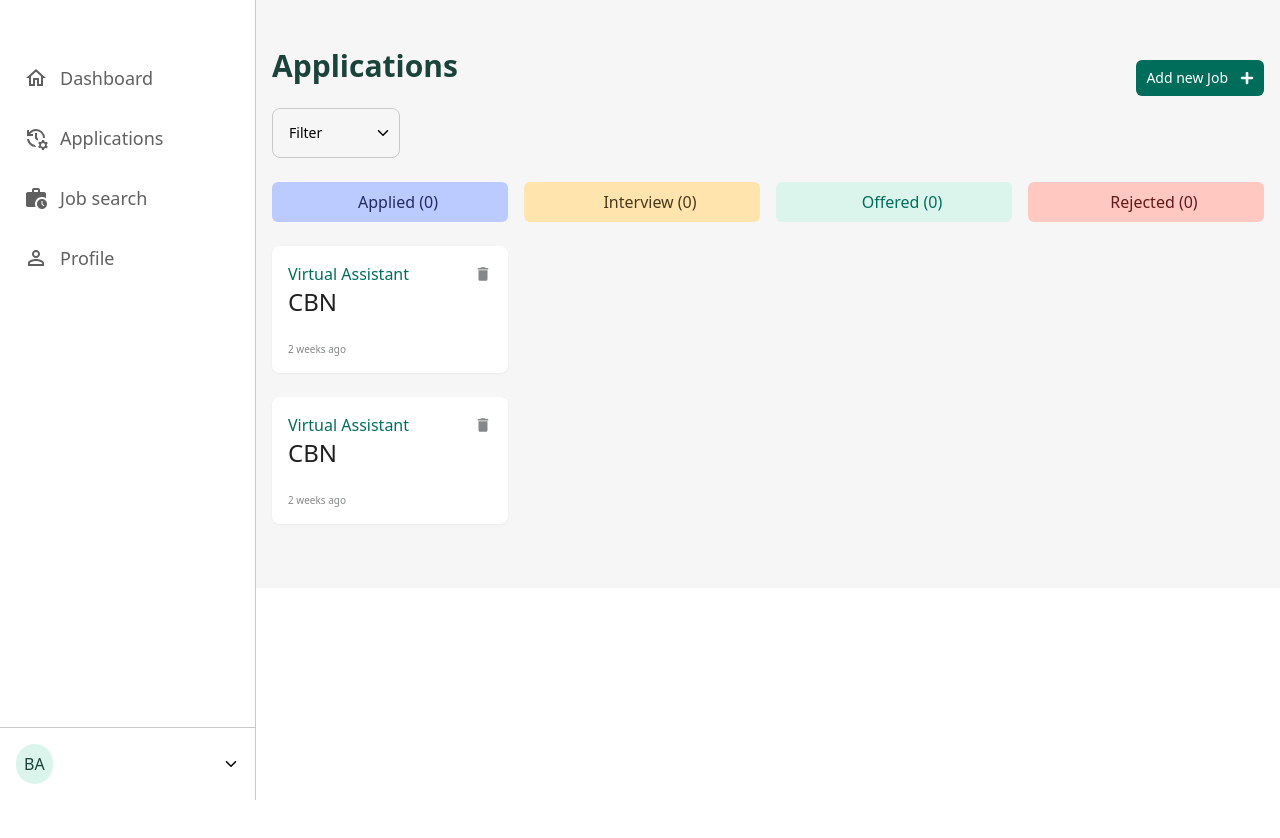
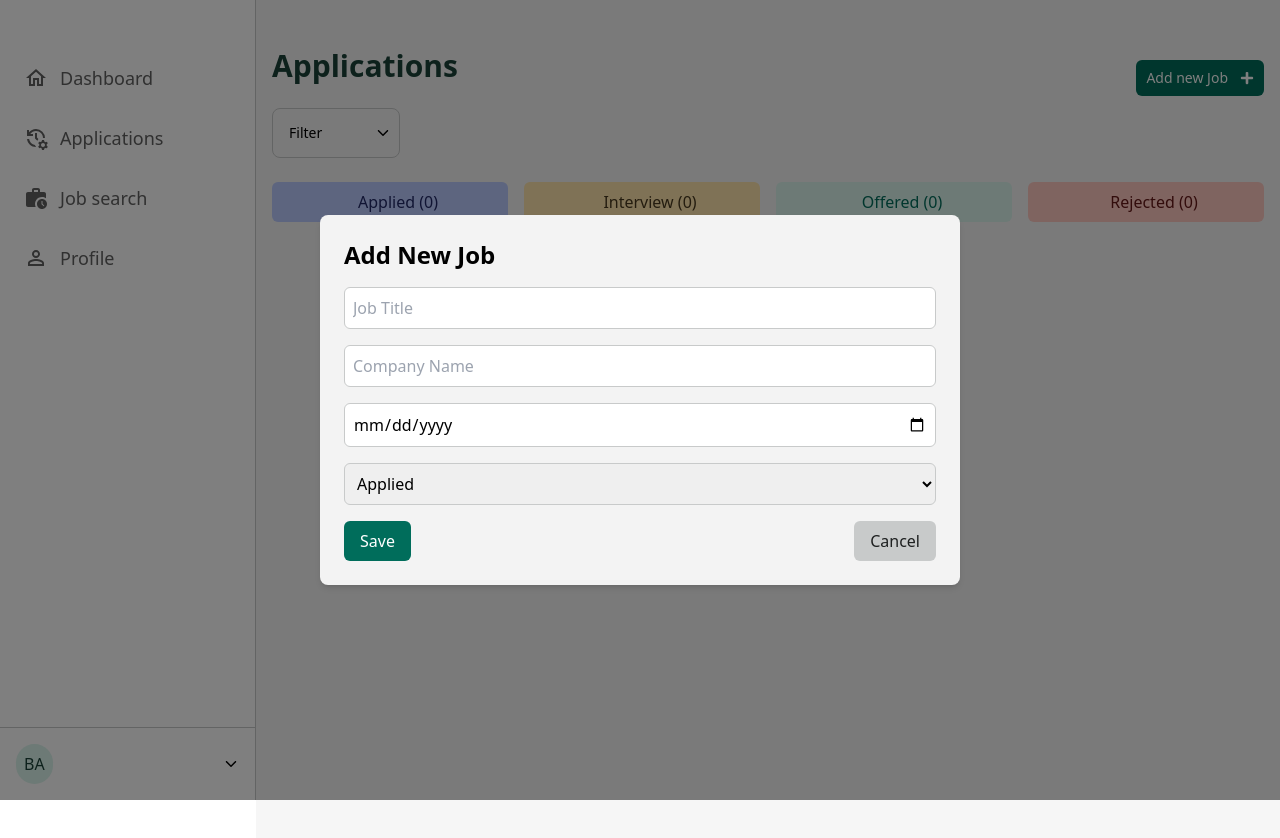
Before and after one commit to kolekarom/get-job, a React (Vite) app: page /dashboard/applications in a window 1280 px wide. Both pictures are taken after a click on the button "Add new Job". Shown: the top 838 px of the page. Before the commit the page ends 800 px from the top, so only its background shows below. Built offline with nearby package versions, Linux system fonts and the light colour scheme.

Commit message:
update applications page

```diff
--- a/src/Components/AddNewJob.jsx
+++ b/src/Components/AddNewJob.jsx
@@ -1,94 +1,86 @@
 import React, { useState } from "react";
 
-const AddNewJobs = () => {
-  const [applications, setApplications] = useState([]);
-  const [newApplication, setNewApplication] = useState({
-    company: "",
-    position: "",
-    status: "Applied",
-    date: "",
-    notes: "",
-  });
+const AddNewJobs = ({ setJobModal, onAddJob }) => {
+  const [jobTitle, setJobTitle] = useState("");
+  const [companyName, setCompanyName] = useState("");
+  const [applicationDate, setApplicationDate] = useState("");
+  const [status, setStatus] = useState("applied");
 
-  const handleChange = (e) => {
-    setNewApplication({
-      ...newApplication,
-      [e.target.name]: e.target.value,
-    });
+  const handleSubmit = (e) => {
+    e.preventDefault();
+    const newJob = {
+      jobTitle,
+      companyName,
+      applicationDate,
+      status,
     };
-
-  const handleAddApplication = (e) => {
-    e.preventDefault();
-    setApplications([
-      ...applications,
-      { ...newApplication, id: applications.length + 1 },
-    ]);
-    setNewApplication({
-      company: "",
-      position: "",
-      status: "Applied",
-      date: "",
-      notes: "",
-    });
+    onAddJob(newJob);
+    setJobTitle("");
+    setCompanyName("");
+    setApplicationDate("");
+    setStatus("applied");
+    setJobModal(false);
   };
 
   return (
-    <div className="job-applications-page">
-      <h1>Job Applications</h1>
-      <form onSubmit={handleAddApplication} className="application-form">
+    <div className="fixed inset-0 bg-[#000]/50 z-40">
+      <div className="p-6 w-[50%] shadow-md fixed top-1/2 left-1/2 translate-x-[-50%] translate-y-[-50%] bg-[#f3f3f3] rounded-lg">
+        <div>
+          <h2 className="text-2xl font-semibold mb-4">Add New Job</h2>
+          <form onSubmit={handleSubmit} className="flex flex-col gap-4">
             <input
               type="text"
-          name="company"
-          value={newApplication.company}
-          onChange={handleChange}
-          placeholder="Company Name"
+              placeholder="Job Title"
+              value={jobTitle}
+              onChange={(e) => setJobTitle(e.target.value)}
+              className="border border-gray-light rounded-md p-2 outline-none focus:ring-[1px] focus:ring-teal"
               required
             />
             <input
               type="text"
-          name="position"
-          value={newApplication.position}
-          onChange={handleChange}
-          placeholder="Job Position"
+              placeholder="Company Name"
+              value={companyName}
+              onChange={(e) => setCompanyName(e.target.value)}
+              className="border border-gray-light rounded-md p-2 outline-none focus:ring-[1px] focus:ring-teal"
               required
             />
             <input
               type="date"
-          name="date"
-          value={newApplication.date}
-          onChange={handleChange}
+              placeholder="Application Date"
+              value={applicationDate}
+              onChange={(e) => setApplicationDate(e.target.value)}
+              className="border border-gray-light rounded-md p-2 outline-none focus:ring-[1px] focus:ring-teal"
               required
             />
             <select
-          name="status"
-          value={newApplication.status}
-          onChange={handleChange}
+              value={status}
+              onChange={(e) => setStatus(e.target.value)}
+              className="border border-gray-light rounded-md p-2 outline-none focus:ring-[1px] focus:ring-teal "
+              required
             >
-          <option value="Applied">Applied</option>
-          <option value="Interviewing">Interviewing</option>
-          <option value="Offered">Offered</option>
-          <option value="Rejected">Rejected</option>
+              <option value="applied">Applied</option>
+              <option value="interview">Interview</option>
+              <option value="offered">Offered</option>
+              <option value="rejected">Rejected</option>
             </select>
-        <textarea
-          name="notes"
-          value={newApplication.notes}
-          onChange={handleChange}
-          placeholder="Notes"
-        />
-        <button type="submit">Add Application</button>
+            <div className="flex justify-between">
+              <button
+                type="submit"
+                className="bg-teal text-white rounded-md py-2 px-4"
+              >
+                Save
+              </button>
+              <button
+                type="button"
+                onClick={() => setJobModal(false)}
+                className="bg-gray-light text-gray-dark rounded-md py-2 px-4"
+              >
+                Cancel
+              </button>
+            </div>
           </form>
-      <ul className="applications-list">
-        {applications.map((application) => (
-          <li key={application.id} className="application-item">
-            <h3>
-              {application.position} at {application.company}
-            </h3>
-            <p>Status: {application.status}</p>
-            <p>Date Applied: {application.date}</p>
-            <p>Notes: {application.notes}</p>
-          </li>
-        ))}
-      </ul>
+        </div>
+      </div>
     </div>
   );
 };
--- /dev/null
+++ b/src/Components/DashboardCard.jsx
@@ -0,0 +1,20 @@
+import { Link } from "react-router-dom";
+
+const DashboardCard = ({ to, icon: Icon, title, description }) => {
+  return (
+    <div>
+      <Link
+        to={to}
+        className="block max-w-sm p-4 bg-white rounded-lg shadow-sm hover:shadow-lg h-full"
+      >
+        <span className="flex w-10 h-10 rounded-full bg-teal-light items-center justify-center text-teal-dark text-xl">
+          <Icon />
+        </span>
+        <h5 className="mb-2 text-2xl font-bold text-gray-dark">{title}</h5>
+        <p className="text-gray">{description}</p>
+      </Link>
+    </div>
+  );
+};
+
+export default DashboardCard;
--- a/src/Pages/Applications.jsx
+++ b/src/Pages/Applications.jsx
@@ -2,44 +2,73 @@ import React, { useState } from "react";
 import { FaPlus } from "react-icons/fa";
 import { IoIosArrowDown } from "react-icons/io";
 import { MdDelete } from "react-icons/md";
+import AddNewJobs from "../Components/AddNewJob";
 
 const Applications = () => {
+  // Filter dropdown options
   const dropdownMenu = [
-    {
-      id: 0,
-      label: "Status",
-    },
-    {
-      id: 1,
-      label: "Date",
-    },
-    {
-      id: 2,
-      label: "Company",
-    },
-    {
-      id: 3,
-      label: "Role",
-    },
+    { id: 0, label: "Status" },
+    { id: 1, label: "Date" },
+    { id: 2, label: "Company" },
+    { id: 3, label: "Role" },
   ];
 
   const [dropdownVisible, setDropdownVisible] = useState(false);
+  const [showJobModal, setShowJobModal] = useState(false);
+  const [jobs, setJobs] = useState([]);
+
   const toggleDropdown = () => {
     setDropdownVisible(!dropdownVisible);
   };
+
+  const handleOpenJobModal = () => {
+    setShowJobModal(true);
+  };
+
+  const handleAddJob = (newJob) => {
+    setJobs([...jobs, newJob]);
+  };
+
+  const statusColors = {
+    applied: {
+      background: "bg-blue-light",
+      text: "text-blue",
+    },
+    interview: {
+      background: "bg-orange-light",
+      text: "text-orange",
+    },
+    offered: {
+      background: "bg-teal-light",
+      text: "text-teal",
+    },
+    rejected: {
+      background: "bg-red-light",
+      text: "text-red",
+    },
+  };
+
   return (
-    <div >
-      <span className="flex justify-between items-center">
+    <div className="h-screen">
+      <span className="flex justify-between items-center ">
         <h2 className="text-teal-dark text-3xl font-semibold mb-6">
           Applications
         </h2>
-        <button className="bg-teal text-white rounded-md py-2 px-2.5 flex justify-center items-center gap-3 text-sm">
-          <a href="#">Add new Job</a>
+        <button
+          className="bg-teal text-white rounded-md py-2 px-2.5 flex justify-center items-center gap-3 text-sm"
+          onClick={handleOpenJobModal}
+        >
+          <p>Add new Job</p>
           <span className="text-sm">
             <FaPlus />
           </span>
         </button>
       </span>
+
+      {/* Job modal */}
+      {showJobModal && (
+        <AddNewJobs setJobModal={setShowJobModal} onAddJob={handleAddJob} />
+      )}
 
       <div>
         <div
@@ -51,6 +80,8 @@ const Applications = () => {
             <IoIosArrowDown />
           </span>
         </div>
+
+        {/* Filter Dropdown menu */}
         {dropdownVisible && (
           <div className="my-4 bg-white rounded shadow z-10 absolute">
             <ul className="py-2 px-3 text-[#606060]">
@@ -67,54 +98,38 @@ const Applications = () => {
         )}
       </div>
       <div className="mt-6 grid grid-cols-1 sm:grid-cols-2 lg:grid-cols-4 gap-4 mb-12">
-        <div>
+        {["applied", "interview", "offered", "rejected"].map((status) => (
+          <div key={status}>
             <span className="text-center">
-            <p className="bg-blue-light text-blue rounded-md pl-4 py-2">
-              Applied (0)
+              <p
+                className={`${statusColors[status].background} ${statusColors[status].text} rounded-md pl-4 py-2 capitalize`}
+              >
+                {status} ({jobs.filter((job) => job.status === status).length})
               </p>
             </span>
-          <div className="rounded-lg drop-shadow-sm bg-white mt-6 p-4 cursor-pointer hover:drop-shadow">
+            {jobs
+              .filter((job) => job.status === status)
+              .map((job, index) => (
+                <div
+                  key={index}
+                  className="rounded-lg drop-shadow-sm bg-white mt-6 p-4 cursor-pointer hover:drop-shadow"
+                >
                   <div className="flex justify-between items-center">
-              <p className="text-teal">Virtual Assistant</p>
+                    <p className="text-teal">{job.jobTitle}</p>
                     <span className="text-gray text-lg">
                       <MdDelete />
                     </span>
                   </div>
-            <h3 className="text-2xl mb-6 text-gray-dark">CBN</h3>
-            <p className="text-[10px] text-gray">2 weeks ago</p>
+                  <h3 className="text-2xl mb-6 text-gray-dark">
+                    {job.companyName}
+                  </h3>
+                  <p className="text-[10px] text-gray">
+                    {new Date(job.applicationDate).toDateString()}
+                  </p>
                 </div>
-          <div className="rounded-lg drop-shadow-sm bg-white mt-6 p-4 cursor-pointer hover:drop-shadow">
-            <div className="flex justify-between items-center">
-              <p className="text-teal">Virtual Assistant</p>
-              <span className="text-gray text-lg">
-                <MdDelete />
-              </span>
+              ))}
           </div>
-            <h3 className="text-2xl mb-6 text-gray-dark">CBN</h3>
-            <p className="text-[10px] text-gray">2 weeks ago</p>
-          </div>
-        </div>
-        <div>
-          <span className="text-center">
-            <p className="bg-orange-light text-orange rounded-md pl-4 py-2">
-              Interview (0)
-            </p>
-          </span>
-        </div>
-        <div>
-          <span className="text-center">
-            <p className="bg-teal-light text-teal rounded-md pl-4 py-2">
-              Offered (0)
-            </p>
-          </span>
-        </div>
-        <div>
-          <span className="text-center">
-            <p className="bg-red-light text-red rounded-md pl-4 py-2">
-              Rejected (0)
-            </p>
-          </span>
-        </div>
+        ))}
       </div>
     </div>
   );
--- a/src/Pages/Dashboard.jsx
+++ b/src/Pages/Dashboard.jsx
@@ -1,14 +1,21 @@
-import React from "react";
-import {Link} from "react-router-dom"
-import { LuUserCircle2, LuDownload } from "react-icons/lu";
+import React, {useState} from "react";
+import { Link } from "react-router-dom";
+import { LuUserCircle2, LuDownload, LuSearch } from "react-icons/lu";
 import {
   FaRegFileAlt,
   FaRegQuestionCircle,
   FaRegLightbulb,
   FaPlus,
 } from "react-icons/fa";
+import { BsBriefcase } from "react-icons/bs";
+import DashboardCard from "../Components/DashboardCard";
+import AddNewJobs from "../Components/AddNewJob";
 
 const Dashboard = () => {
+  const [showJobModal, setShowJobModal] = useState(false);
+  const handleOpenJobModal = () => {
+    setShowJobModal(true);
+  };
   return (
     <div>
       <div className="rounded-lg mb-10 flex flex-wrap justify-between items-center">
@@ -18,13 +25,17 @@ const Dashboard = () => {
             <p>Total Applications:</p>
             <p className="text-[#9CDACA]">0</p>
           </span>
-          <button className="bg-teal text-white rounded-md py-2 px-2.5 flex justify-center items-center gap-3 text-sm">
+          <button
+            className="bg-teal text-white rounded-md py-2 px-2.5 flex justify-center items-center gap-3 text-sm"
+            onClick={handleOpenJobModal}
+          >
             <a to="#">Add new Job</a>
             <span className="text-sm">
               <FaPlus />
             </span>
           </button>
         </div>
+        {showJobModal && <AddNewJobs setJobModal={setShowJobModal} />}
       </div>
       <div className="rounded-lg mb-4">
         <div>
@@ -35,68 +46,30 @@ const Dashboard = () => {
           </div>
 
           <div className="mt-6 grid grid-cols-1 sm:grid-cols-2 lg:grid-cols-4 gap-4 mb-12">
-            <div className="rounded-lg drop-shadow-sm">
-              <Link
-                to="/profile"
-                className="block max-w-sm p-6 bg-white rounded-lg shadow-md"
-              >
-                <span className="flex w-10 h-10 rounded-full bg-teal-light items-center justify-center text-teal-dark text-xl">
-                  <LuUserCircle2 />
-                </span>
-                <h5 className="mb-2 text-2xl font-bold tracking-tight text-gray-dark">
-                  Complete your profile
-                </h5>
-                <p className="text-gray">Add more details</p>
-              </Link>
-            </div>
-            <div className="rounded-lg drop-shadow-sm">
-              <a
-                href="#"
-                className="block max-w-sm p-6 bg-white rounded-lg shadow-md hover:bg-gray-100"
-              >
-                <span className="flex w-10 h-10 rounded-full bg-teal-light items-center justify-center text-teal-dark text-xl">
-                  <LuUserCircle2 />
-                </span>
-                <h5 className="mb-2 text-2xl font-bold tracking-tight text-gray-dark">
-                  Search for Jobs
-                </h5>
-                <p className="text-gray">
-                  Lorem ipsum, dolor sit amet consectetur adipisicing elit.
-                </p>
-              </a>
-            </div>{" "}
-            <div className="rounded-lg drop-shadow-sm">
-              <a
-                href="#"
-                className="block max-w-sm p-6 bg-white rounded-lg shadow-md hover:bg-gray-100"
-              >
-                <span className="flex w-10 h-10 rounded-full bg-teal-light items-center justify-center text-teal-dark text-xl">
-                  <LuUserCircle2 />
-                </span>
-                <h5 className="mb-2 text-2xl font-bold tracking-tight text-gray-dark">
-                  Search for Jobs
-                </h5>
-                <p className="text-gray">
-                  Lorem ipsum, dolor sit amet consectetur adipisicing elit.
-                </p>
-              </a>
-            </div>{" "}
-            <div className="rounded-lg drop-shadow-sm">
-              <a
-                href="#"
-                className="block max-w-sm p-6 bg-white rounded-lg shadow-md hover:bg-gray-100"
-              >
-                <span className="flex w-10 h-10 rounded-full bg-teal-light items-center justify-center text-teal-dark text-xl">
-                  <LuUserCircle2 />
-                </span>
-                <h5 className="mb-2 text-2xl font-bold tracking-tight text-gray-dark">
-                  Complete your profile
-                </h5>
-                <p className="text-gray">
-                  Lorem ipsum, dolor sit amet consectetur adipisicing elit.
-                </p>
-              </a>
-            </div>
+            <DashboardCard
+              to="/dashboard/profile"
+              icon={LuUserCircle2}
+              title="Complete your profile"
+              description="Add more details"
+            />{" "}
+            <DashboardCard
+              to="/dashboard/job"
+              icon={LuSearch}
+              title="Search for Jobs"
+              description="Find jobs that match your skills"
+            />
+            <DashboardCard
+              to="/dashboard/applications"
+              icon={BsBriefcase}
+              title="Update application status"
+              description="Keep your job applications up to date"
+            />
+            <DashboardCard
+              to="/dashboard"
+              icon={FaRegLightbulb}
+              title="Prepare for Interview"
+              description="Browse our interview resources to help you prepare"
+            />{" "}
           </div>
         </div>
       </div>
@@ -212,10 +185,10 @@ const Dashboard = () => {
         </div>
       </div>
       <div className="rounded-lg pt-12 mb-4 flex justify-center">
-        Made with <span> 💙</span> by{" "}
+        Made with <span className="mx-1"> 💙</span> by{" "}
         <a
           href="https://github.com/Bridgetamana"
-          className="underline text-teal"
+          className="underline text-teal mx-1 hover:no-underline"
         >
           Bridget Amana
         </a>
--- a/src/Pages/Profile.jsx
+++ b/src/Pages/Profile.jsx
@@ -79,6 +79,7 @@ const Profile = () => {
           </div>
         </div>
         <div className="grid md:grid-cols-2 gap-x-10 gap-y-8 text-gray-dark/80">
+          {/* PERSONAL INFORMATION */}
           <div className="bg-white rounded-md p-4">
             <span className="flex justify-between">
               <h2 className="text-xl font-semibold mb-3 text-gray-dark">
@@ -153,6 +154,7 @@ const Profile = () => {
             </div>
           </div>
 
+          {/* EXPERIENCE */}
           <div className="bg-white rounded-md p-4">
             <span className="flex justify-between">
               <h2 className="text-xl font-semibold mb-3 text-gray-dark">
@@ -188,6 +190,7 @@ const Profile = () => {
             </div>
           </div>
 
+          {/* JOB PREFERENCE */}
           <div className="bg-white rounded-md p-4">
             <span className="flex justify-between">
               <h2 className="text-xl font-semibold mb-3 text-gray-dark">
@@ -225,6 +228,7 @@ const Profile = () => {
             </div>
           </div>
 
+          {/* RESUME */}
           <div className="bg-white rounded-md p-4">
             <span className="flex justify-between">
               <h2 className="text-xl font-semibold mb-3 text-gray-dark">
@@ -257,6 +261,8 @@ const Profile = () => {
               />
             </div>
           </div>
+
+          {/* SKILLS */}
           <div className="bg-white rounded-md p-4">
             <span className="flex justify-between">
               <h2 className="text-xl font-semibold mb-3 text-gray-dark">
```
Lines whose indentation alone changed are shown as unchanged.
